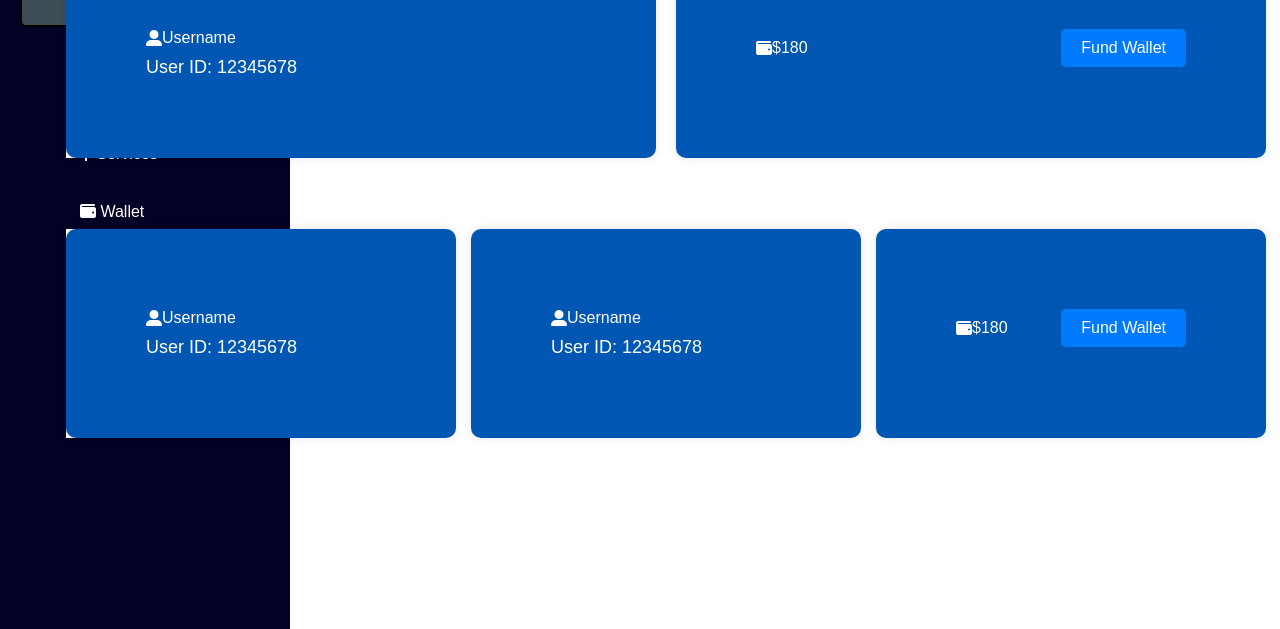
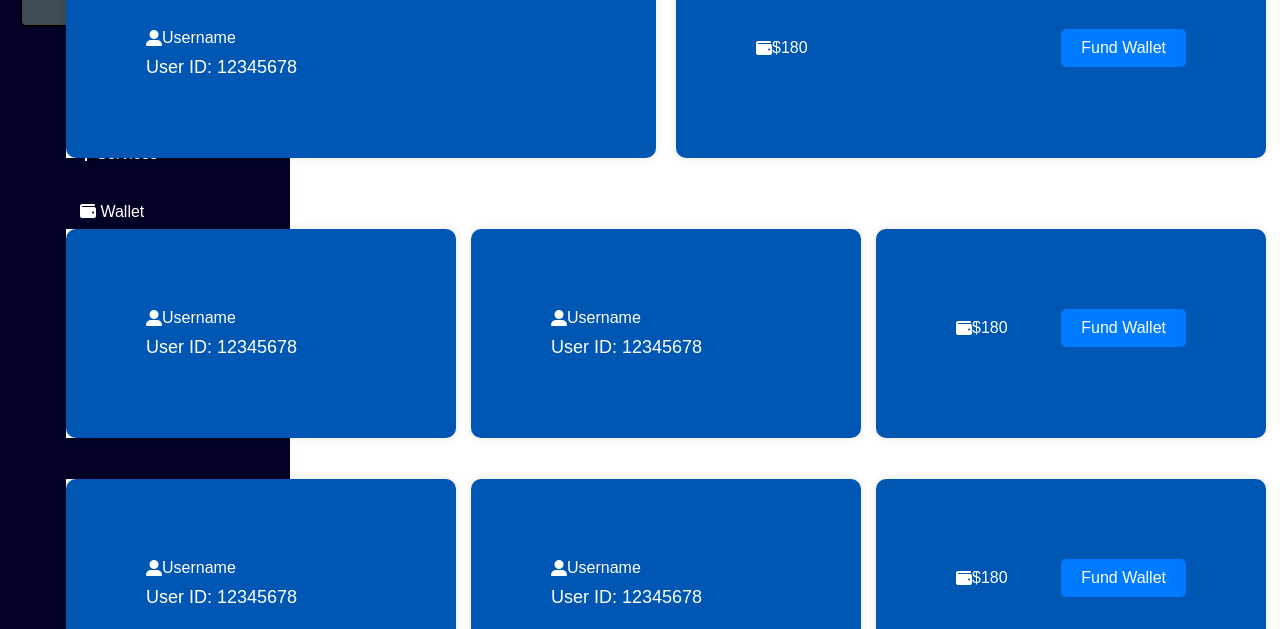
Before and after one commit to cyrusxlv/Data-Plug, a plain HTML site: page dashboard.html in a window 1280 px wide. Shown: the part 171-800 px from the top of the page. Drawn offline with Linux system fonts and the light colour scheme.

Commit message:
Add multiple files

```diff
--- a/dash.css
+++ b/dash.css
@@ -159,3 +159,14 @@ list-style: none;
     box-shadow: 0 0 10px rgba(0, 0, 0, 0.1);
     border-radius: 10px;
 }
+
+.box-container-3 {
+    position: fixed;
+    top: 650px;
+    right: 14px;
+    width: 1200px;
+    background-color: white;
+    display: flex;
+    flex-direction: row;
+    justify-content: space-between;
+}
--- a/dashboard.html
+++ b/dashboard.html
@@ -77,6 +77,33 @@
                 </div>
             </div>
         </div>
+        <div class="box-container-3">
+            <div class="box3">
+                <div class="box-header">
+                    <i class="fa-solid fa-user-large"></i>
+                    <span>Username</span>
+                </div>
+                <div class="box-content">
+                    <span>User ID: 12345678</span>
+                </div>
+            </div>
+            <div class="box3">
+                <div class="box-header">
+                    <i class="fa-solid fa-user-large"></i>
+                    <span>Username</span>
+                </div>
+                <div class="box-content">
+                    <span>User ID: 12345678</span>
+                </div>
+            </div>
+            <div class="box3">
+                <div class="box-header">
+                    <i class="fa-solid fa-wallet"></i>
+                    <span>$180</span>
+                    <button class="fund-button">Fund Wallet</button>
+                </div>
+            </div>
+        </div>
 </body>
 
 </html>
```
